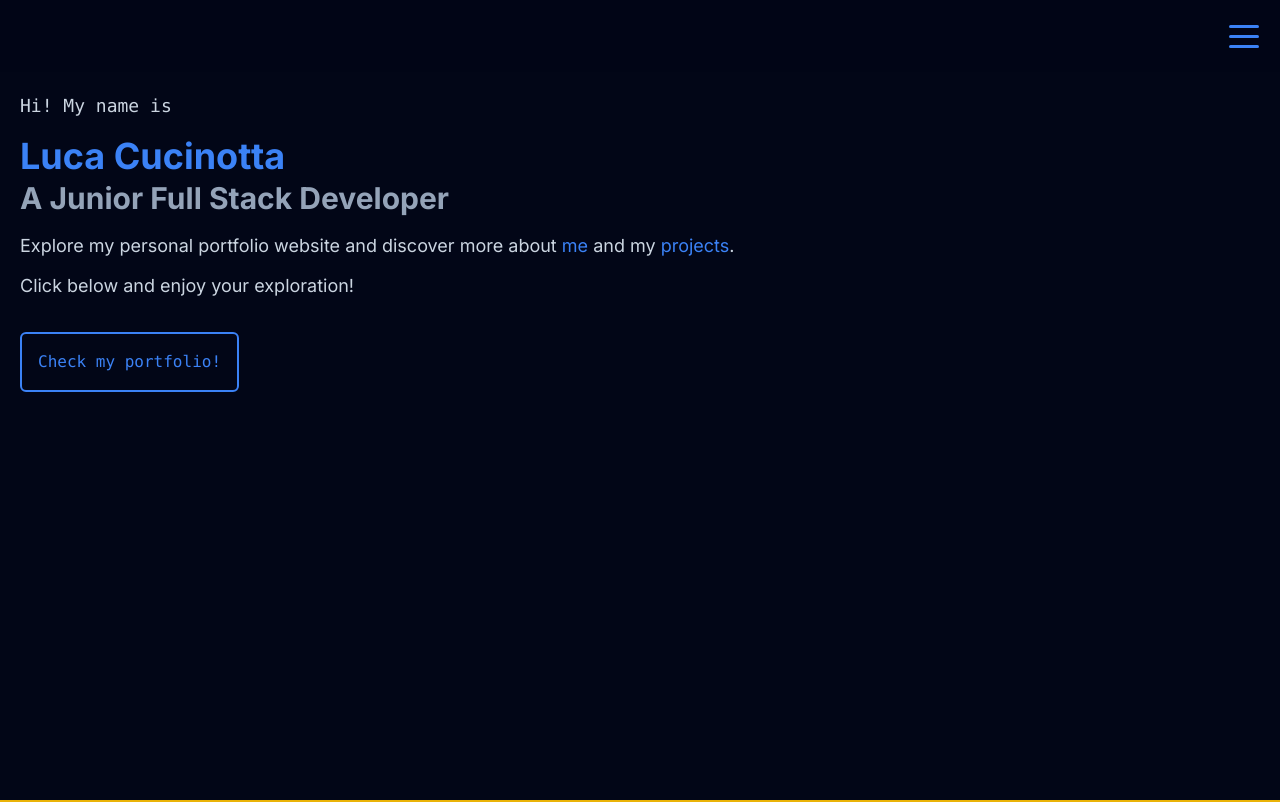
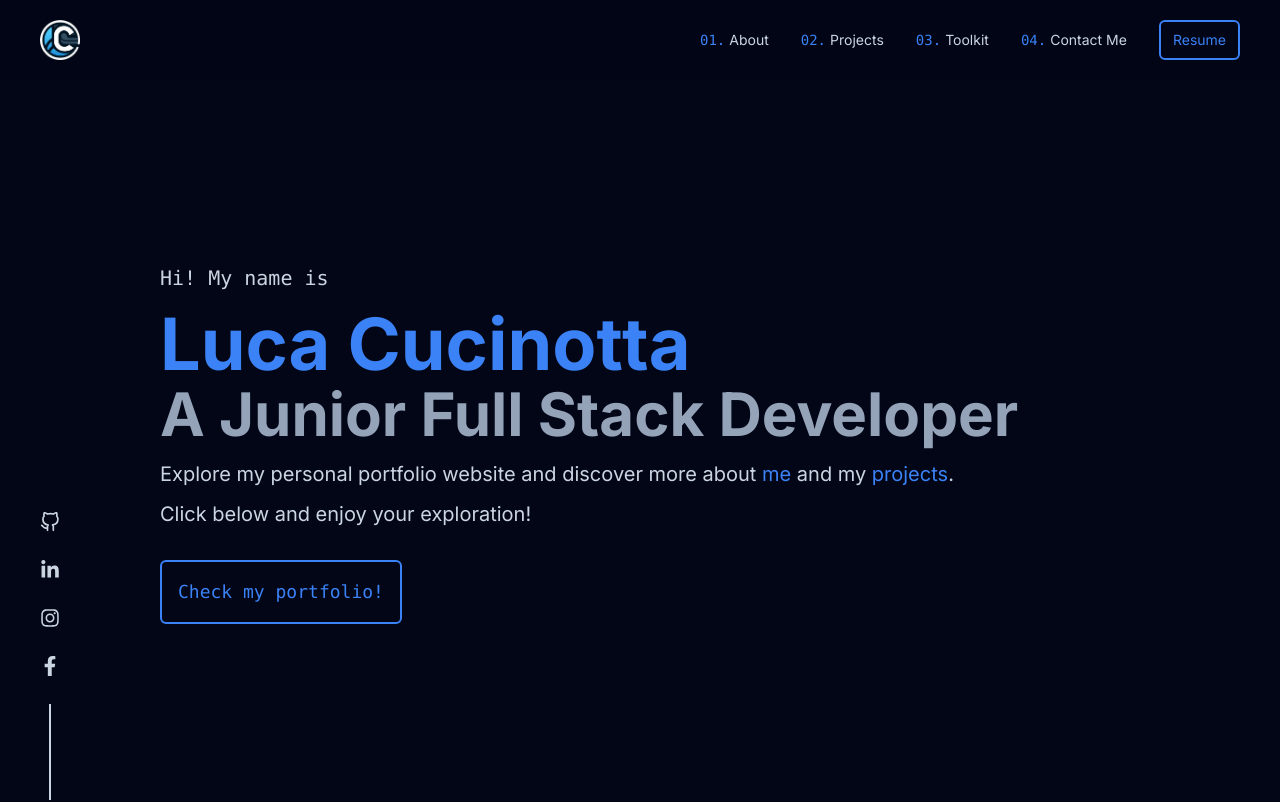
Before and after one commit to lucacucinotta/my_portfolio, a React (Vite) app: page / in a window 1280 px wide. Shown: the top 802 px of the page. Built offline with nearby package versions, Linux system fonts and the light colour scheme.

Commit message:
nav & home responsive

```diff
--- a/src/App.css
+++ b/src/App.css
@@ -4,18 +4,38 @@
 @tailwind components;
 @tailwind utilities;
 
+@layer base {
+  .link {
+    @apply relative text-blue-500;
+  }
+  .link::after {
+    @apply absolute -bottom-[3px] left-0 h-[2px] w-[0%] bg-blue-500 duration-300 content-[''];
+  }
+  .link:hover::after {
+    @apply w-[100%];
+  }
+  .link:focus::after {
+    @apply w-[100%];
+  }
+
+  .button {
+    @apply relative z-20 cursor-pointer rounded-md border-2 border-blue-500 text-blue-500 transition-colors;
+  }
+  .button::after {
+    @apply absolute left-0 top-0 -z-10 h-full w-full origin-top-left scale-x-0 bg-blue-500 transition-transform duration-500 content-[''];
+  }
+  .button:hover {
+    @apply text-slate-300;
+  }
+  .button:hover::after {
+    @apply scale-x-100;
+  }
+}
+
 .text-inter-700 {
   font-family: "Inter", sans-serif;
   font-optical-sizing: auto;
   font-weight: 700;
-  font-style: normal;
-  font-variation-settings: "slnt" 0;
-}
-
-.text-inter-600 {
-  font-family: "Inter", sans-serif;
-  font-optical-sizing: auto;
-  font-weight: 600;
   font-style: normal;
   font-variation-settings: "slnt" 0;
 }
@@ -32,4 +52,5 @@
   margin: 0;
   padding: 0;
   box-sizing: border-box;
+  scroll-behavior: smooth;
 }
--- a/src/App.jsx
+++ b/src/App.jsx
@@ -1,11 +1,12 @@
 import Navbar from "./components/Navbar";
-import BurgerMenu from "./components/BurgerMenu/BurgerMenu";
+import BurgerMenu from "./components/BurgerMenu";
 import Home from "./sections/Home";
 import About from "./sections/About";
 import Projects from "./sections/Projects/Projects";
 import Toolkit from "./sections/Toolkit/Toolkit";
 import Contact from "./sections/Contact";
 import Footer from "./components/Footer";
+import Link from "./components/Link";
 import { useSelector } from "react-redux";
 import "./App.css";
 
@@ -16,8 +17,9 @@ export default function App() {
     <div className="bg-slate-950">
       <BurgerMenu />
       <Navbar />
+      <Link />
       <div className={isShown ? "blur-sm" : null}>
-        <section className="flex h-[calc(100vh-72px)]">
+        <section className="flex h-[calc(100vh-72px)] items-center">
           <Home />
         </section>
         <section id="about">
--- a/src/components/BurgerMenu/BurgerMenu.jsx
+++ b/src/components/BurgerMenu.jsx
@@ -1,9 +1,9 @@
 import { AnimatePresence, motion } from "framer-motion";
 import { useSelector, useDispatch } from "react-redux";
-import { hideBurgerMenu } from "../../states/burgerMenu";
+import { hideBurgerMenu } from "../states/burgerMenu";
 import { useClickAway } from "react-use";
 import { useRef } from "react";
-import data from "./utils.json";
+import data from "./utils/pageNavigation.json";
 
 export default function BurgerMenu() {
   const { isShown } = useSelector((state) => state.burgerMenuState);
@@ -18,7 +18,7 @@ export default function BurgerMenu() {
   });
 
   return (
-    <div ref={ref} className="flex justify-end">
+    <div ref={ref} className="flex justify-end md:hidden">
       <AnimatePresence>
         {isShown && (
           <motion.div
@@ -42,7 +42,7 @@ export default function BurgerMenu() {
             {data.sections.map((section, index) => (
               <a href={section.href} key={index}>
                 <div
-                  className="flex flex-col text-center"
+                  className="flex flex-col text-center min-[500px]:text-lg"
                   onClick={() => dispatch(hideBurgerMenu())}
                 >
                   <span className="font-mono text-blue-500">{`0${index + 1}`}</span>
@@ -56,8 +56,7 @@ export default function BurgerMenu() {
               href="src/assets/pdf/resume.pdf"
               target="_blank"
               rel="noopener noreferrer"
-              whileTap={{ scale: 0.9 }}
-              className="text-inter-500 rounded-md border-2 border-blue-500 px-10 py-3 text-blue-500"
+              className="button text-inter-500 px-10 py-3"
             >
               Resume
             </motion.a>
--- /dev/null
+++ b/src/components/Link.jsx
@@ -0,0 +1,41 @@
+import { linkArray } from "./utils/myLink";
+import { motion } from "framer-motion";
+
+export default function Link() {
+  const variants = {
+    hidden: { opacity: 0, y: 30 },
+    visible: { opacity: 1, y: 0 },
+  };
+  return (
+    <div className="fixed bottom-0 left-5 flex flex-col items-center gap-7 max-md:hidden xl:px-5">
+      {linkArray.map((link, index) => (
+        <motion.a
+          variants={variants}
+          initial={"hidden"}
+          animate={"visible"}
+          transition={{
+            duration: 0.5,
+            ease: "easeInOut",
+            delay: (linkArray.length - 1 - index) * 0.2,
+          }}
+          key={index}
+          href={link.href}
+          target="_blank"
+          rel="noopener noreferrer"
+        >
+          <link.icon
+            size={20}
+            className="text-slate-300 duration-200 hover:scale-110 hover:text-blue-500"
+          />
+        </motion.a>
+      ))}
+      <motion.span
+        variants={variants}
+        initial="hidden"
+        animate="visible"
+        transition={{ duration: 0.5, ease: "easeInOut", delay: 0.1 }}
+        className="h-24 border-l-2 border-slate-300"
+      ></motion.span>
+    </div>
+  );
+}
--- a/src/components/Navbar.jsx
+++ b/src/components/Navbar.jsx
@@ -3,6 +3,8 @@ import { useDispatch, useSelector } from "react-redux";
 import { showBurgerMenu, hideBurgerMenu } from "../states/burgerMenu";
 import { useState } from "react";
 import { motion, useScroll, useMotionValueEvent } from "framer-motion";
+import Logo from "../assets/img/logo.jpg";
+import data from "./utils/pageNavigation.json";
 
 export default function Navbar() {
   const dispatch = useDispatch();
@@ -20,6 +22,11 @@ export default function Navbar() {
     }
   });
 
+  const navLinkVariants = {
+    hidden: { opacity: 0, y: -30 },
+    visible: { opacity: 1, y: 0 },
+  };
+
   return (
     <motion.nav
       id="navbar"
@@ -29,13 +36,59 @@ export default function Navbar() {
       }}
       animate={hidden ? "hidden" : "visible"}
       transition={{ duration: 0.35, ease: "easeInOut" }}
-      className={`sticky top-0 z-20 flex flex-row items-center justify-end p-3  ${
+      className={`sticky top-0 z-20 flex flex-row items-center justify-between p-5 xl:px-10 ${
         !isShown && "bg-slate-950 bg-opacity-80 backdrop-blur"
       }`}
     >
+      <motion.img
+        initial={{ opacity: 0, x: -30 }}
+        animate={{ opacity: 1, x: 0 }}
+        transition={{ duration: 1, ease: "easeInOut" }}
+        src={Logo}
+        className="size-10 cursor-pointer"
+        onClick={() => window.scrollTo({ top: 0, behavior: "smooth" })}
+      />
+      <div className="flex flex-row items-center gap-8 max-md:hidden">
+        {data.sections.map((section, index) => (
+          <motion.a
+            initial={navLinkVariants.hidden}
+            animate={navLinkVariants.visible}
+            transition={{
+              duration: 0.5,
+              ease: "easeInOut",
+              delay: index * 0.2,
+            }}
+            href={section.href}
+            key={index}
+          >
+            <div className="flex flex-row gap-1 text-sm">
+              <span className="font-mono text-blue-500">{`0${index + 1}.`}</span>
+              <span className="text-inter-500 link text-slate-300 ">
+                {section.sectionName}
+              </span>
+            </div>
+          </motion.a>
+        ))}
+        <motion.a
+          href="src/assets/pdf/resume.pdf"
+          target="_blank"
+          rel="noopener noreferrer"
+          initial={navLinkVariants.hidden}
+          animate={navLinkVariants.visible}
+          transition={{ duration: 0.5, ease: "easeInOut", delay: 0.8 }}
+          className="button text-inter-500 p-2 px-3 text-sm"
+        >
+          Resume
+        </motion.a>
+      </div>
+      <motion.div
+        initial={{ opacity: 0, x: 30 }}
+        animate={{ opacity: 1, x: 0 }}
+        transition={{ duration: 1, ease: "easeInOut" }}
+        className="text-blue-500 md:hidden"
+      >
         <Hamburger
           rounded
-        color="rgb(59, 130, 246)"
           size={30}
           duration={0.5}
           distance="md"
@@ -48,6 +101,7 @@ export default function Navbar() {
             }
           }}
         />
+      </motion.div>
     </motion.nav>
   );
 }
--- /dev/null
+++ b/src/components/utils/myLink.js
@@ -0,0 +1,9 @@
+import { FiGithub } from "react-icons/fi";
+import { FaLinkedinIn, FaInstagram, FaFacebookF } from "react-icons/fa";
+
+export const linkArray = [
+  { icon: FiGithub, href: "https://github.com/lucacucinotta" },
+  { icon: FaLinkedinIn, href: "https://www.linkedin.com/in/lucacucinotta" },
+  { icon: FaInstagram, href: "https://www.instagram.com/luca.cucinotta" },
+  { icon: FaFacebookF, href: "https://www.facebook.com/luca.cucinotta.9" },
+];
--- a/src/sections/Home.jsx
+++ b/src/sections/Home.jsx
@@ -6,13 +6,13 @@ export default function Home() {
     visible: { opacity: 1, y: 0 },
   };
   return (
-    <motion.div className="flex flex-col items-start gap-4 p-5">
+    <motion.div className="flex flex-col items-start gap-4 p-5 min-[500px]:px-10 md:px-20 lg:px-32 xl:px-40 2xl:px-52">
       <motion.span
         variants={variants}
         initial="hidden"
         animate="visible"
         transition={{ duration: 0.5, ease: "easeInOut", delay: 0.2 }}
-        className="font-mono text-lg text-slate-300"
+        className="font-mono text-lg text-slate-300 xl:text-xl"
       >
         Hi! My name is
       </motion.span>
@@ -23,10 +23,10 @@ export default function Home() {
         transition={{ duration: 0.5, ease: "easeInOut", delay: 0.4 }}
         className="space-y-1"
       >
-        <h1 className="text-inter-700 text-4xl text-blue-500">
+        <h1 className="text-inter-700 text-4xl text-blue-500 min-[500px]:text-5xl md:text-6xl xl:text-7xl">
           Luca Cucinotta
         </h1>
-        <h2 className="text-inter-700 text-3xl text-slate-400">
+        <h2 className="text-inter-700 text-3xl text-slate-400 min-[500px]:text-4xl md:text-5xl xl:text-6xl">
           A Junior Full Stack Developer
         </h2>
       </motion.div>
@@ -35,33 +35,32 @@ export default function Home() {
         initial="hidden"
         animate="visible"
         transition={{ duration: 0.5, ease: "easeInOut", delay: 0.6 }}
-        className="text-inter-500 space-y-3 text-lg text-slate-300"
+        className="text-inter-500 min-[500px]:w-max-[300px] space-y-3 text-lg text-slate-300 xl:text-xl"
       >
         <p>
           Explore my personal portfolio website and discover more about{" "}
-          <a href="#about" className="text-blue-500">
+          <a href="#about" className="link">
             me
           </a>{" "}
           and my{" "}
-          <a href="#projects" className="text-blue-500">
+          <a href="#projects" className="link">
             projects
           </a>
           .
         </p>
         <p>Click below and enjoy your exploration!</p>
       </motion.div>
-      <a href="#about">
-        <motion.div
+      <motion.a
+        href="#about"
         variants={variants}
         initial="hidden"
         animate="visible"
         transition={{ duration: 0.5, ease: "easeInOut", delay: 0.8 }}
         whileTap={{ scale: 0.9 }}
-          className="mt-4 w-fit rounded-md border-2 border-blue-500 p-4 font-mono text-blue-500"
+        className="button mt-4 p-4 font-mono xl:text-lg"
       >
         Check my portfolio!
-        </motion.div>
-      </a>
+      </motion.a>
     </motion.div>
   );
 }
```
Also changed, not shown: src/assets/img/logo.jpg (added), src/components/utils/pageNavigation.json (renamed from src/components/BurgerMenu/utils.json). Lines whose indentation alone changed are shown as unchanged.
